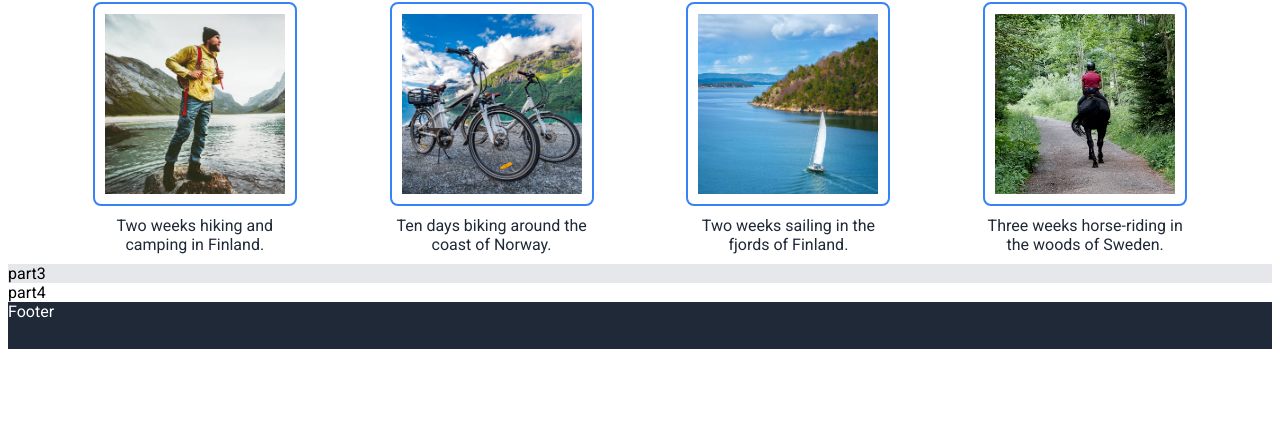
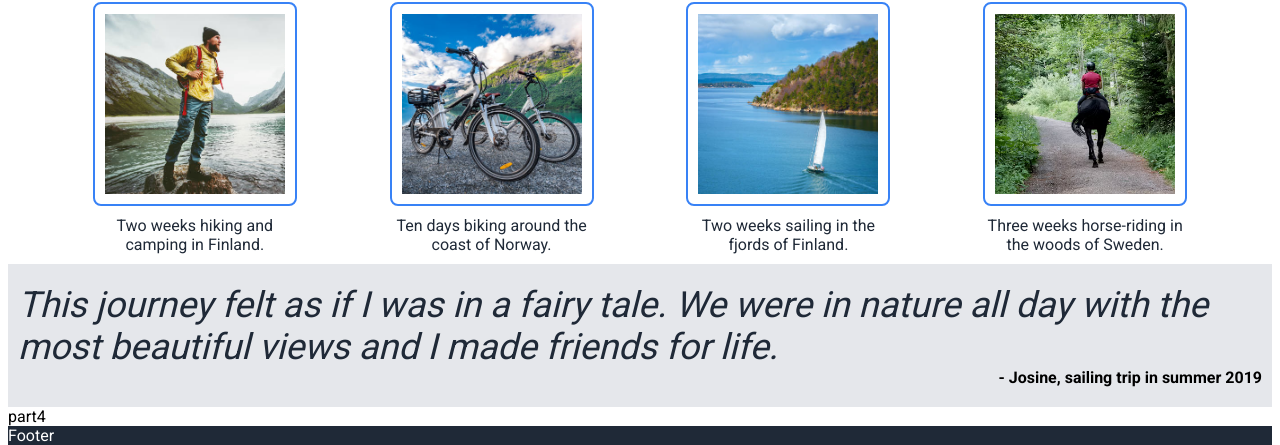
Before and after one commit to Josine-02/landing-page, a plain HTML site: page index.html in a window 1280 px wide. Shown: the part 459-904 px from the top of the page. Before the commit the page ends 816 px from the top, so only its background shows below. Drawn offline with Linux system fonts and the light colour scheme.

Commit message:
add quote part 3

```diff
--- a/index.html
+++ b/index.html
@@ -70,7 +70,10 @@
                 </div>
             </div>
 
-            <div class="part-3">part3</div>
+            <div class="part-3">
+                <div class="quote"> This journey felt as if I was in a fairy tale. We were in nature all day with the most beautiful views and I made friends for life.</div>
+                <div class="credits">- Josine, sailing trip in summer 2019</div>
+            </div>
 
             <div class="part-4">part4</div>
         </div>
--- a/style.css
+++ b/style.css
@@ -171,5 +171,24 @@ img{
     padding:10px;
     font-size: medium;
     color:#1F2937;
+}
+
+.part-3{
+    display: flex;
+    flex-direction: column;
+    align-items: center;
+    padding: 20px 10px;
 
 }
+.quote{
+    font-size: 36px;
+    font-weight:lighter;
+    font-style: italic;
+    color: #1F2937;
+
+}
+.credits{
+    align-self: flex-end;
+    font-style: light italic;
+    font-weight: 900;
+}
```
